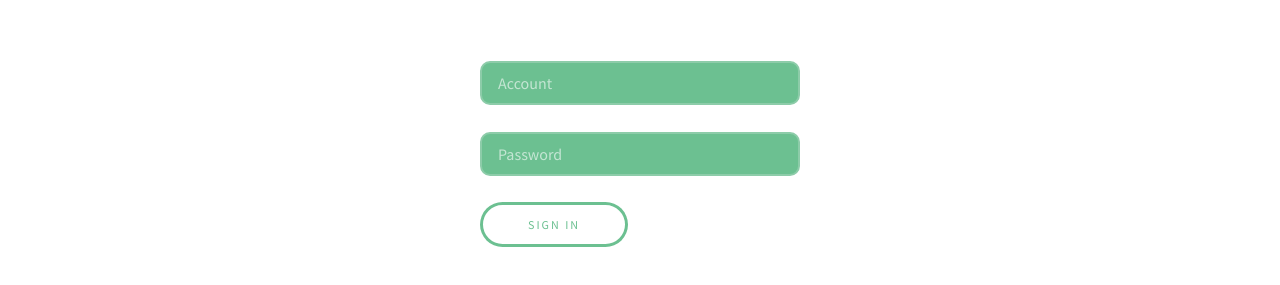
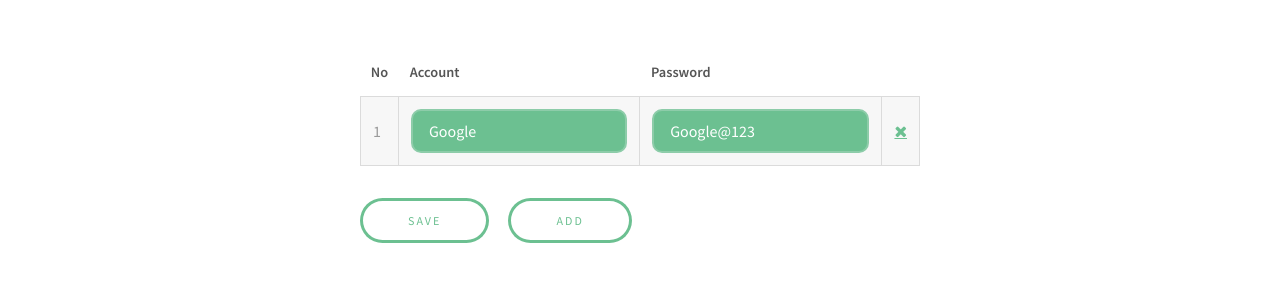
Before and after one commit to sharathnarayanph/passwor-d-app, a website built with webpack: page app/index.html in a window 1280 px wide. Shown: the part 241-526 px from the top of the page. Built offline with nearby package versions, Linux system fonts and the light colour scheme; what web3 would draw is missing.

Commit message:
Password list page added

```diff
--- a/app/index.html
+++ b/app/index.html
@@ -20,18 +20,18 @@
 
   <!-- Main -->
   <section id="main" class="wrapper">
-    <div class="login inner">
+    <div class="dapp inner">
       <header class="align-center">
         <h2>Passwor-D-App</h2>
         <p>Decentralize your password vault</p>
       </header>
-      <div id="signin">
+      <div id="signin" style="display: none">
         <div>
-          <input type="text" name="account" id="acctId" value="" placeholder="Account" />
+          <input type="text" name="signin-account" id="signInAcctId" value="" placeholder="Account" />
         </div>
         <br />
         <div>
-          <input type="password" name="password" id="password" value="" placeholder="Password" />
+          <input type="password" name="signin-password" id="signInPwd" value="" placeholder="Password" />
         </div>
         <br />
         <div>
@@ -39,8 +39,71 @@
             <li>
               <input type="submit" value="Sign In" />
             </li>
+            <li>
+              <input type="button" value="Sign Up" />
+            </li>
           </ul>
         </div>
+      </div>
+      <div id="signup" style="display: none">
+        <div>
+          <input type="text" name="signup-name" id="signUpName" value="" placeholder="Name" />
+        </div>
+        <br/>
+        <div>
+          <input type="text" name="signup-email" id="signUpEmail" value="" placeholder="Email" />
+        </div>
+        <br/>
+        <div>
+          <input type="text" name="signup-password" id="signUpPwd" value="" placeholder="Password" />
+        </div>
+        <br/>
+        <div>
+          <ul class="actions">
+            <li>
+              <input type="submit" value="Sign Up" />
+            </li>
+          </ul>
+        </div>
+      </div>
+      <div id="passwordlist">
+        <div class="table-wrapper">
+          <table id="pwdListTbl" class="alt">
+            <thead>
+              <tr>
+                <th>No</th>
+                <th>Account</th>
+                <th>Password</th>
+              </tr>
+            </thead>
+            <tbody>
+              <tr>
+                <td>1</td>
+                <td>
+                  <input type="text" name="user-acct-name" id="userAcctName" value="Google" placeholder="Enter Account Name" />
+                </td>
+                <td>
+                  <input type="text" name="user-password" id="userPwd" value="Google@123" placeholder="Enter Password" />
+                </td>
+                <td><a onclick="" class="fa fa-close" href="#"></a></td>
+              </tr>
+            </tbody>
+            <!-- <tfoot>
+                  <tr>
+                    <td colspan="2"></td>
+                    <td>100.00</td>
+                  </tr>
+                </tfoot> -->
+          </table>
+        </div>
+        <ul class="actions">
+          <li>
+            <a id="savePwds" onclick="" class="button">Save</a>
+          </li>
+          <li>
+            <a onclick="App.addRow()" class="button">Add</a>
+          </li>
+        </ul>
       </div>
     </div>
   </section>
--- a/app/javascripts/app.js
+++ b/app/javascripts/app.js
@@ -4,10 +4,14 @@ import { default as Web3} from 'web3';
 import { default as contract } from 'truffle-contract';
 import * as helper from './helper.js';
 import * as admin from './admin.js';
+import * as dapp from './dapp.js';
 
 window.App = {
   start: function() {
     //Base Code
+  },
+  addRow: function() {
+    dapp.addRow();
   }
 };
 
--- /dev/null
+++ b/app/javascripts/dapp.js
@@ -0,0 +1,12 @@
+import * as helper from './helper.js';
+import $ from "jquery";
+
+export function addRow() {
+    var id = $('#pwdListTbl tr:last td:first')[0].innerText;
+    var content = "<tr><td>" + (parseInt(id)+1) + "</td>";
+    content += "<td><input type=\"text\"";
+    content += "value=\"\" placeholder=\"Enter Account Name\" /></td>";
+    content += "<td><input type=\"text\"";
+    content += "value=\"\" placeholder=\"Enter Password\" /></td></tr>";
+    $('#pwdListTbl tr:last').after(content);
+}
--- a/app/stylesheets/app.css
+++ b/app/stylesheets/app.css
@@ -1,5 +1,6 @@
 @charset "UTF-8";
 /* @import url(font-awesome.min.css); */
+@import "https://cdnjs.cloudflare.com/ajax/libs/font-awesome/4.7.0/css/font-awesome.min.css";
 @import "https://fonts.googleapis.com/css?family=Source+Sans+Pro:300,400,600";
 
 	html, body, div, span, applet, object, iframe, h1, h2, h3, h4, h5, h6, p, blockquote, pre, a, abbr, acronym, address, big, cite, code, del, dfn, em, img, ins, kbd, q, s, samp, small, strike, strong, sub, sup, tt, var, b, u, i, center, dl, dt, dd, ol, ul, li, fieldset, form, label, legend, table, caption, tbody, tfoot, thead, tr, th, td, article, aside, canvas, details, embed, figure, figcaption, footer, header, hgroup, menu, nav, output, ruby, section, summary, time, mark, audio, video {
@@ -1757,8 +1758,8 @@
 		margin: 0 auto;
   }
 
-  .login.inner {
-    max-width: 20em;
+  .dapp.inner {
+    max-width: 35em;
 		margin: 0 auto;
   }
 
--- a/package.json
+++ b/package.json
@@ -34,6 +34,7 @@
     "webpack": "^2.2.1",
     "webpack-dev-server": "^2.3.0",
     "uglify-es": "^3.3.9",
-    "uglifyjs-webpack-plugin": "^1.2.4"
+    "uglifyjs-webpack-plugin": "^1.2.4",
+    "jquery": "^3.3.1"
   }
 }
```
Also changed, not shown: 1 other file.
